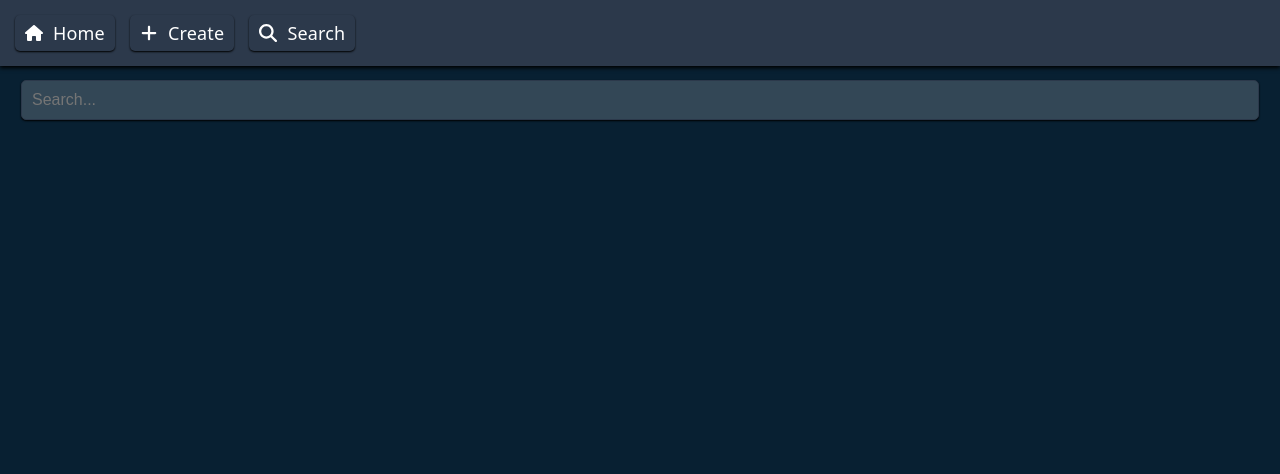
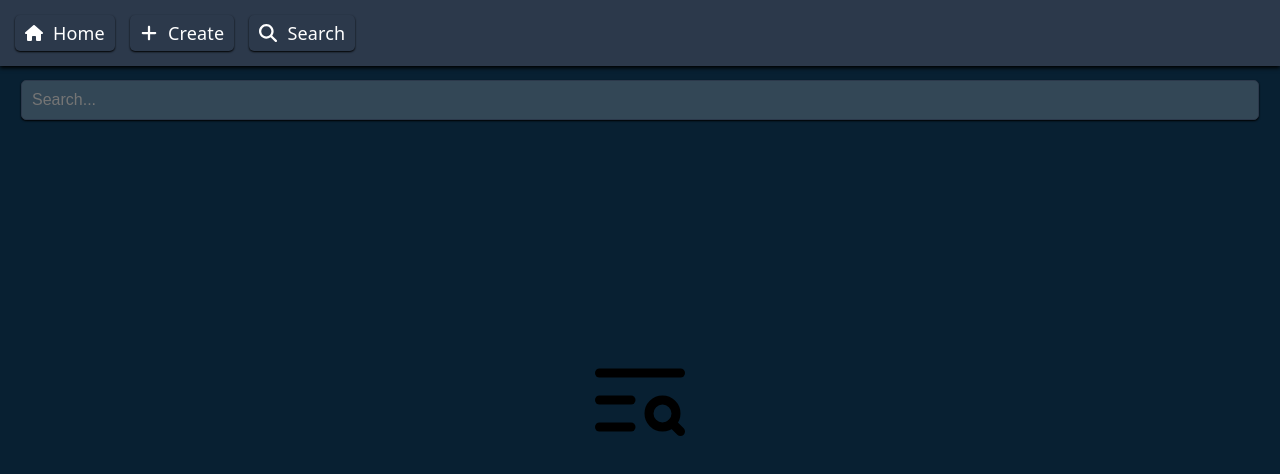
Before and after one commit to karthikr06/postIT-CSED, a React (Vite) app in the folder frontend/src/content/: page /search in a window 1280 px wide. Shown: the top 474 px of the page. Built offline with nearby package versions, Linux system fonts and the light colour scheme.

Commit message:
search page design done

```diff
--- a/frontend/src/content/src/pages/search/search.css
+++ b/frontend/src/content/src/pages/search/search.css
@@ -20,3 +20,15 @@
     box-shadow: 0 1px 2px black;
     background-color: var(--thirdary);
 }
+
+.search-results{
+    display: flex;
+    justify-content: center;
+    align-items: center;
+    min-height: 70vh;
+    background-color: var(--bg);
+}
+
+.icon{
+    font-size: 6rem;
+}
--- a/frontend/src/content/src/pages/search/search.jsx
+++ b/frontend/src/content/src/pages/search/search.jsx
@@ -1,8 +1,13 @@
 import './search.css'
 import Gap from '../../gap';
-import { useEffect } from 'react'
+import { useEffect, useState } from 'react'
+import { LuTextSearch } from "react-icons/lu";
 
 function searchPage(){
+    const displaysearch = () => {};
+
+    const [query, setQuery] = useState("");
+
     useEffect(() => {
             document.title = "Search"
         }, []);
@@ -10,7 +15,16 @@ function searchPage(){
         <Gap />
         {/* Search Page Content */}
         <div className="search-container">
-        <input className="search-input" type="text" placeholder="Search..." />
+        <input
+            className="search-input"
+            type="text"
+            placeholder="Search..."
+            value={query}
+            onChange={(e) => {setQuery(e.target.value)}}
+        />
+        </div>
+        <div className="search-results">
+            {query === "" && <LuTextSearch className="icon"/>}
         </div>
     </div>
     )
```
